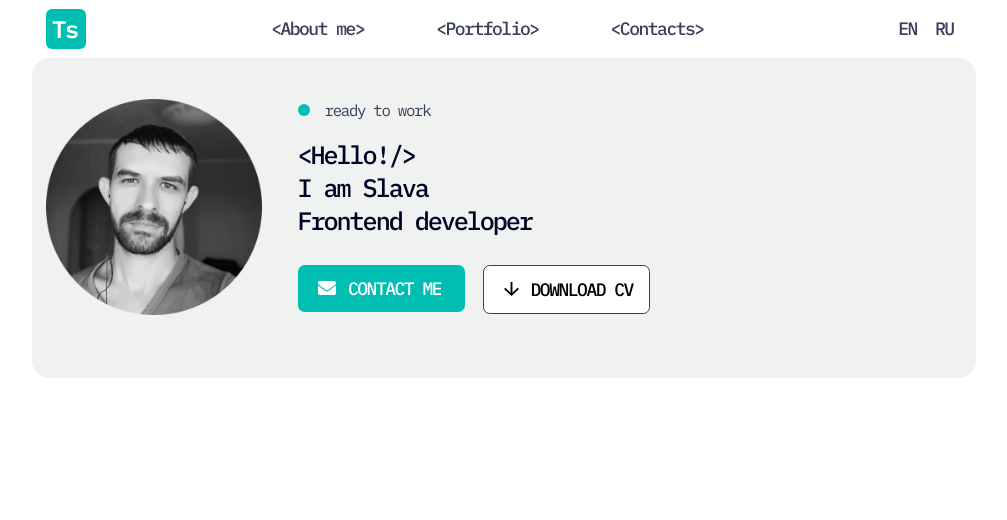
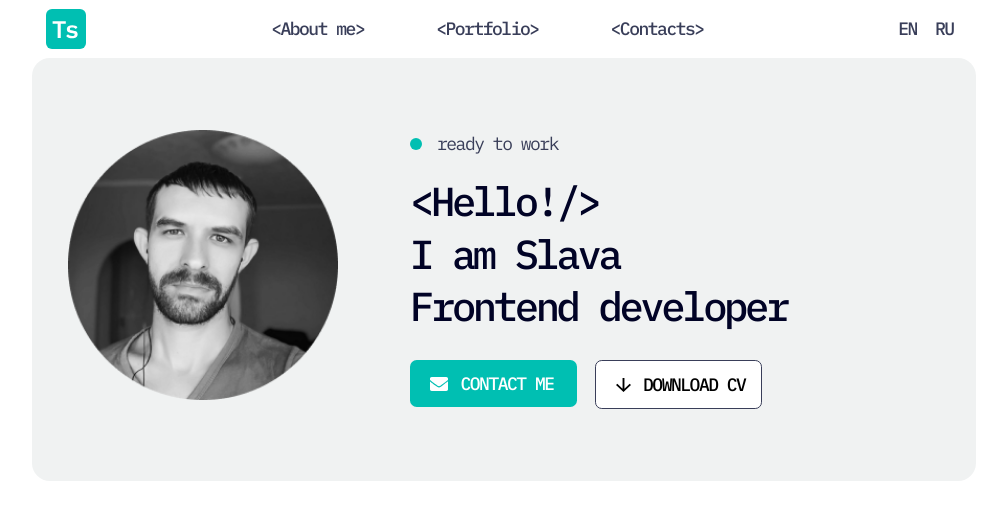
Before and after one commit to Tsvetkoffff/cv, a React (Vite) app: page / in a window 1280 px wide. Shown: the top 520 px of the page, without its empty margins (126-1133 px from the left). Built offline with nearby package versions, Linux system fonts and the light colour scheme.

Commit message:
feat: section greeting add adaptive styles

```diff
--- a/src/components/GreetingSection.jsx
+++ b/src/components/GreetingSection.jsx
@@ -32,23 +32,23 @@ const GreetingSection = () => {
   ]
 
   return (
-    <section className='bg-lightGray rounded-2xl p-3 pb-14 flex flex-col items-center sm:flex-row'>
-      <img src={Photo} alt='This is my photo' className='w-28 h-28 mt-4 sm:w-36 sm:h-36 md:w-48 md:h-48 md:mt-6' />
-      <div className='sm:ml-8'>
-        <p className='mt-4 pl-6 text-sm tracking-tightest text-grey relative before:absolute before:w-[12px] before:h-[12px] before:bg-primary before:rounded-full before:left-0 before:top-[5px] md:mt-6'>
+    <section className='relative bg-lightGray rounded-2xl p-3 pt-4 pb-14 flex flex-col items-center space-y-4 sm:flex-row sm:space-x-8 sm:space-y-0 md:pt-6 md:pb-16 lg:space-x-16 lg:pt-16 lg:pl-8 xl:pb-28 xl:pl-20 xl:pt-20 xl:space-x-28'>
+      <img src={Photo} alt='This is my photo' className='w-28 h-28 self-start sm:w-36 sm:h-36 md:w-48 md:h-48 lg:w-60 lg:h-60' />
+      <div className=''>
+        <p className='pl-6 text-sm tracking-tightest text-grey relative before:absolute before:w-[12px] before:h-[12px] before:bg-primary before:rounded-full before:left-0 before:top-[5px] lg:text-base lg:before:top-[8px]'>
           ready to work
         </p>
-        <h2 className='mt-4 font-medium text-dark tracking-tightest text-[1.4em] leading-[130%]'>
+        <h2 className='mt-4 font-medium text-dark tracking-tightest text-[1.4em] leading-[130%] lg:leading-[130%] lg:text-4xl xl:leading-[130%] xl:text-5xl'>
           {'<Hello!/>'}
           <br /> I am Slava
           <br /> Frontend developer
         </h2>
-        <div className='flex flex-col items-start mt-6 space-y-4 lg:flex-row lg:space-y-0 lg:space-x-4'>
-          <button className='box-border w-[167px] py-[12px] pl-6 bg-primary text-white font-medium tracking-tightest rounded-md uppercase relative hover:bg-primaryDark transition-all duration-300'>
+        <div className='flex flex-col items-start mt-6 space-y-4  lg:flex-row lg:space-y-0 lg:space-x-4'>
+          <button className='box-border w-[167px] py-[12px] pl-6 bg-primary text-white font-medium tracking-tightest rounded-md uppercase relative hover:bg-primaryDark transition-all duration-300 xl:w-[207px] xl:pl-0'>
             <EnvelopIcon className='absolute left-[20px] top-[50%] -translate-y-1/2'/>
             <span>contact me</span>
           </button>
-          <button className='box-border w-[167px] py-[12px] pl-7 bg-white border border-grey text-gray font-medium tracking-tightest rounded-md uppercase relative hover:border-primaryDark hover:text-primaryDark hover:fill-primaryDark transition-all duration-300'>
+          <button className='box-border w-[167px] py-[12px] pl-7 bg-white border border-grey text-gray font-medium tracking-tightest rounded-md uppercase relative hover:border-primaryDark hover:text-primaryDark hover:fill-primaryDark transition-all duration-300 xl:w-[207px] xl:pl-0'>
             <ArrowDownIcon className='absolute left-[20px] top-[50%] -translate-y-1/2'/>
             <span>download cv</span>
           </button>
```
